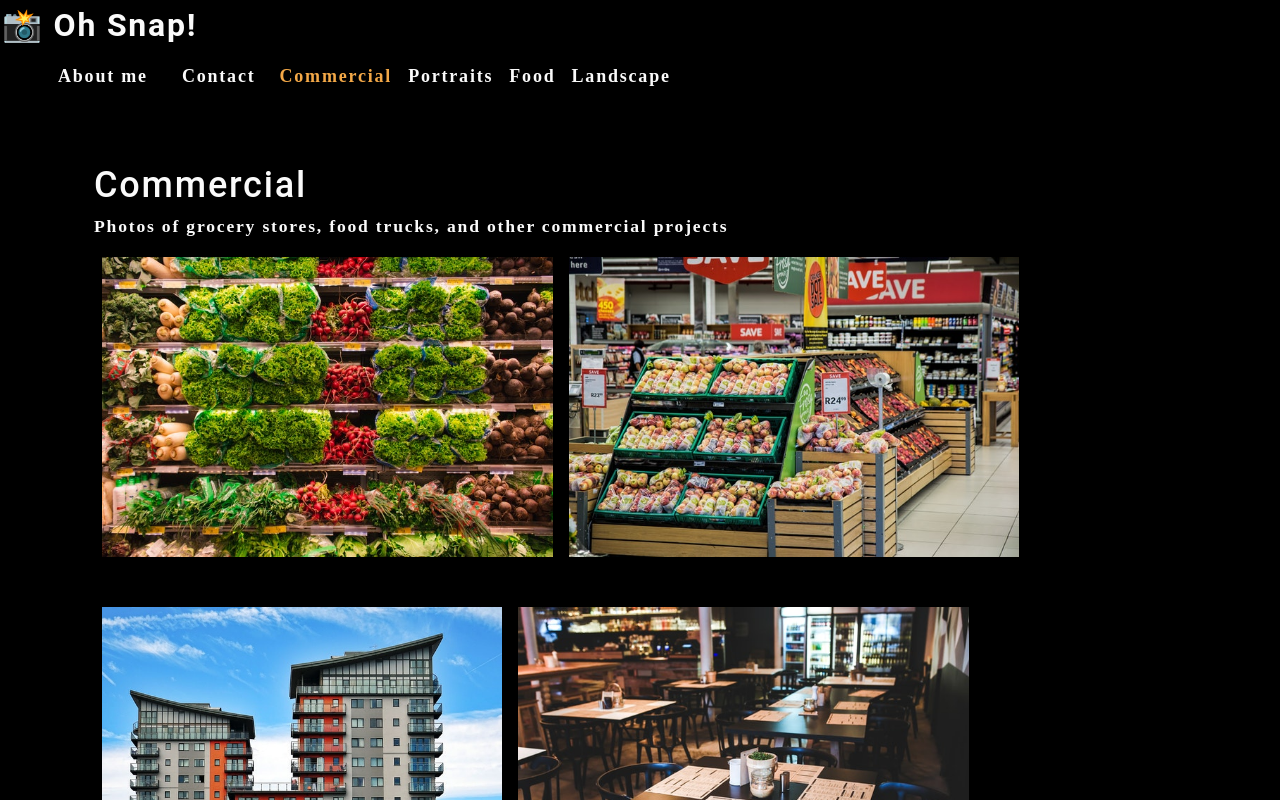
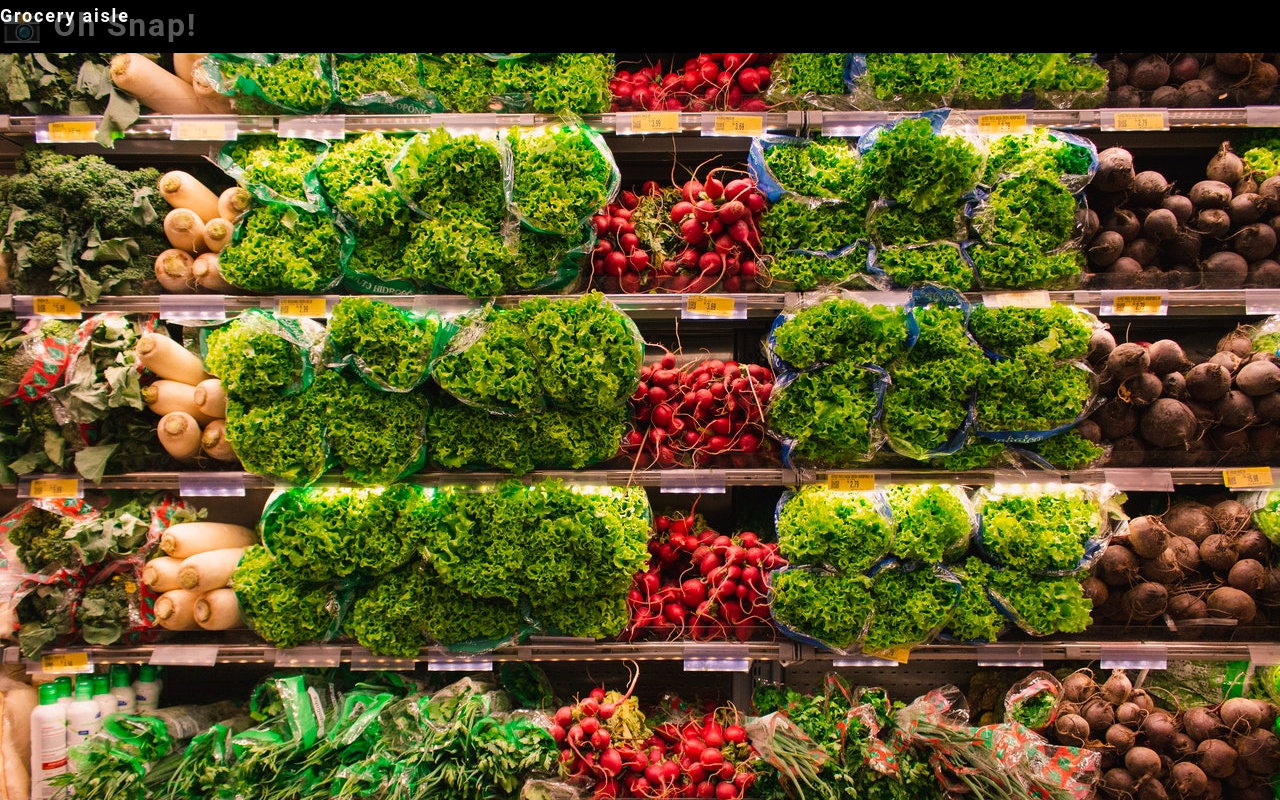
Before and after one commit to Ajax10000/photo-port, a React (Create React App) app: page / in a window 1280 px wide. Both pictures are taken after a click on the picture 327 px from the left and 406 px from the top of the page. Shown: the top 800 px of the page. Built offline with nearby package versions, Linux system fonts and the light colour scheme.

Commit message:
Added code to display a modal containing the image clicked on the photolist

```diff
--- /dev/null
+++ b/src/components/Modal/index.js
@@ -0,0 +1,20 @@
+import React from 'react';
+
+function Modal({ currentPhoto }) {
+    const { name, category, description, index } = currentPhoto;
+
+    return (
+        <div className="modalBackdrop">
+            <h3 className="modalTitle">{name}</h3>
+            <img src={require(`../../assets/large/${category}/${index}.jpg`)} alt="current category" />
+            <p>
+                {description}
+            </p>
+            <button type="button">
+                Close this modal
+            </button>
+        </div>
+    );
+}
+
+export default Modal;
--- a/src/components/PhotoList/index.js
+++ b/src/components/PhotoList/index.js
@@ -1,5 +1,5 @@
 import React, { useState } from 'react';
-
+import Modal from '../Modal';
 
 const PhotoList = ({ category }) => {
     const [photos] = useState([
@@ -101,14 +101,24 @@
     ]);
 
     const currentPhotos = photos.filter((photo) => photo.category === category);
+    const [currentPhoto, setCurrentPhoto] = useState();
+    const [isModalOpen, setIsModalOpen] = useState(false);
+
+    const toggleModal = (image, i) => {
+        setCurrentPhoto({ ...image, index: i });
+        setIsModalOpen(true);
+    }
+
     return (
         <div>
+            {isModalOpen && <Modal currentPhoto={currentPhoto} />}
             <div className="flex-row">
                 {currentPhotos.map((image, i) => (
                     <img
                         src={require(`../../assets/small/${category}/${i}.jpg`)}
                         alt={image.name}
                         className="img-thumbnail mx-1"
+                        onClick={() => toggleModal(image, i)}
                         key={image.name}
                     />
                 ))}
```
